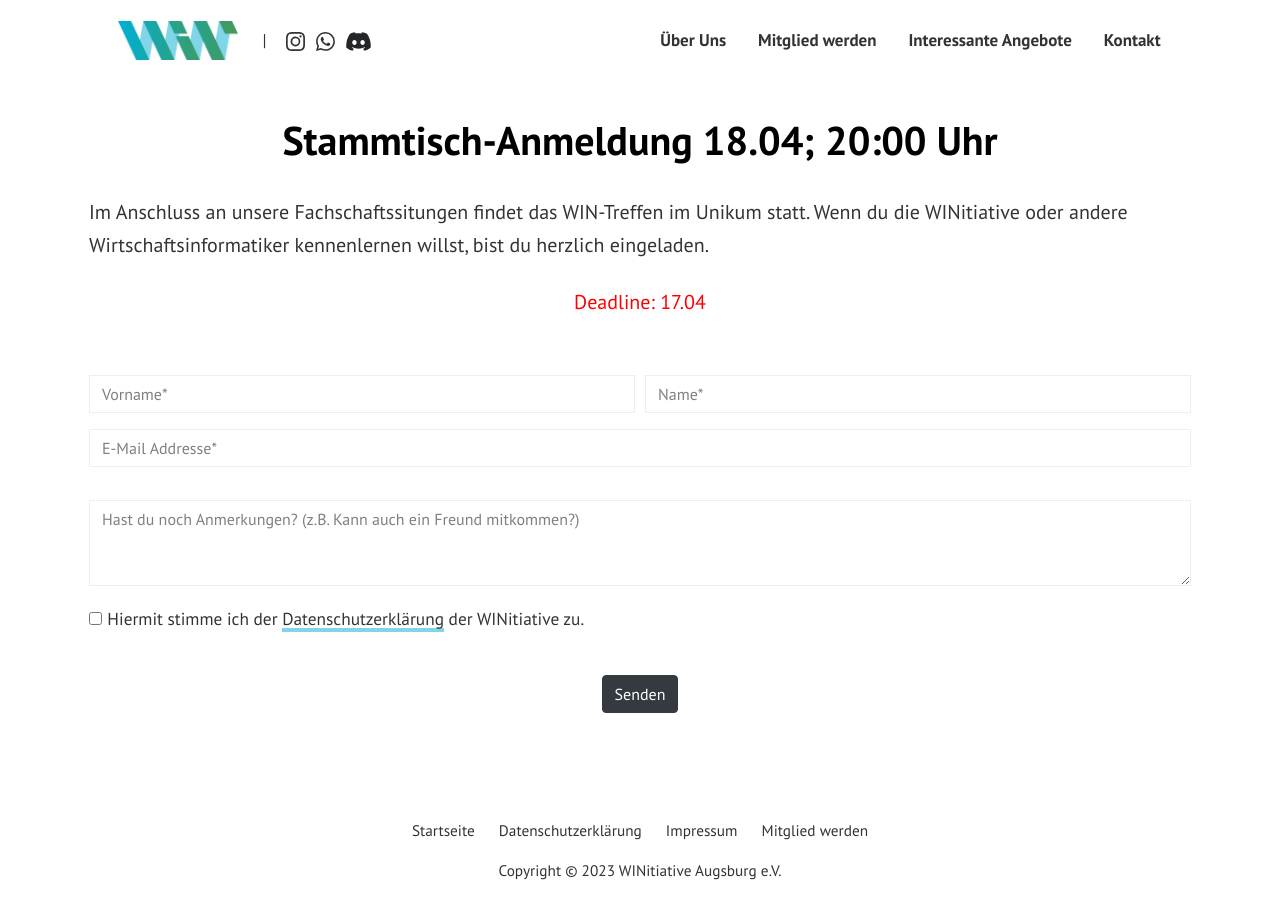
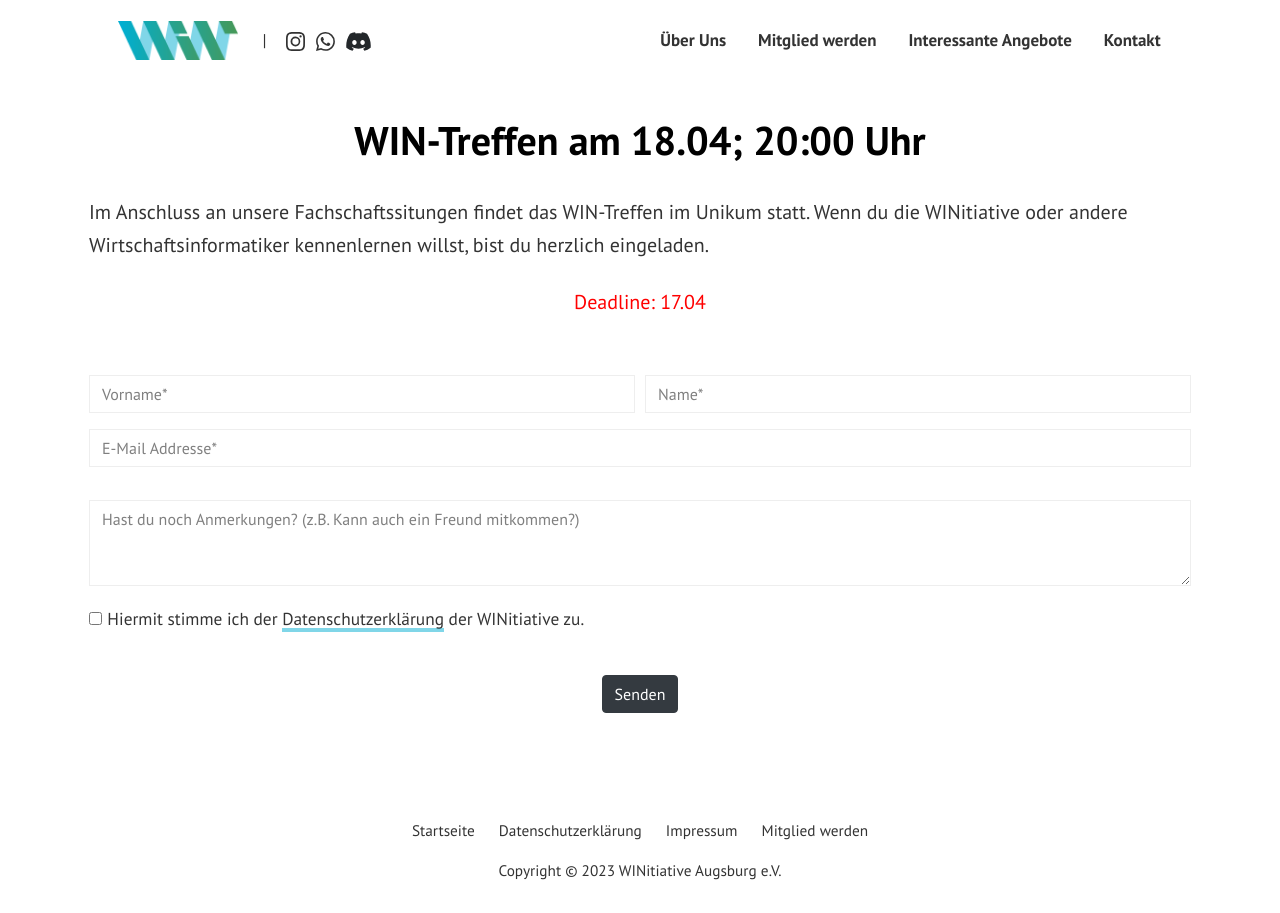
Before and after one commit to WINitiative-Augsburg-eV/webseite, a Jekyll site: the page built from pages/stammtisch-anmeldung.html, in a window 1280 px wide. Built offline with Jekyll 4.4.1, drawn with Linux system fonts in a browser that asks for light colours.

Commit message:
Update stammtisch-anmeldung.html

```diff
--- a/pages/stammtisch-anmeldung.html
+++ b/pages/stammtisch-anmeldung.html
@@ -1,6 +1,6 @@
 ---
 layout: page
-title: Stammtisch-Anmeldung 18.04; 20:00 Uhr
+title: WIN-Treffen am 18.04; 20:00 Uhr
 permalink: "/win-treffen/"
 comments: false
 ---
```
